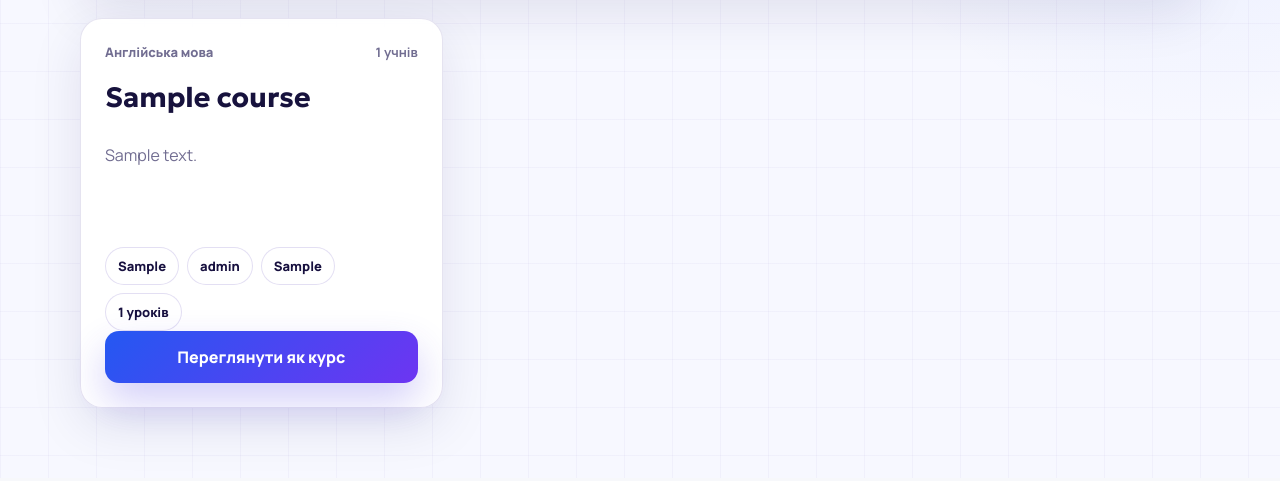
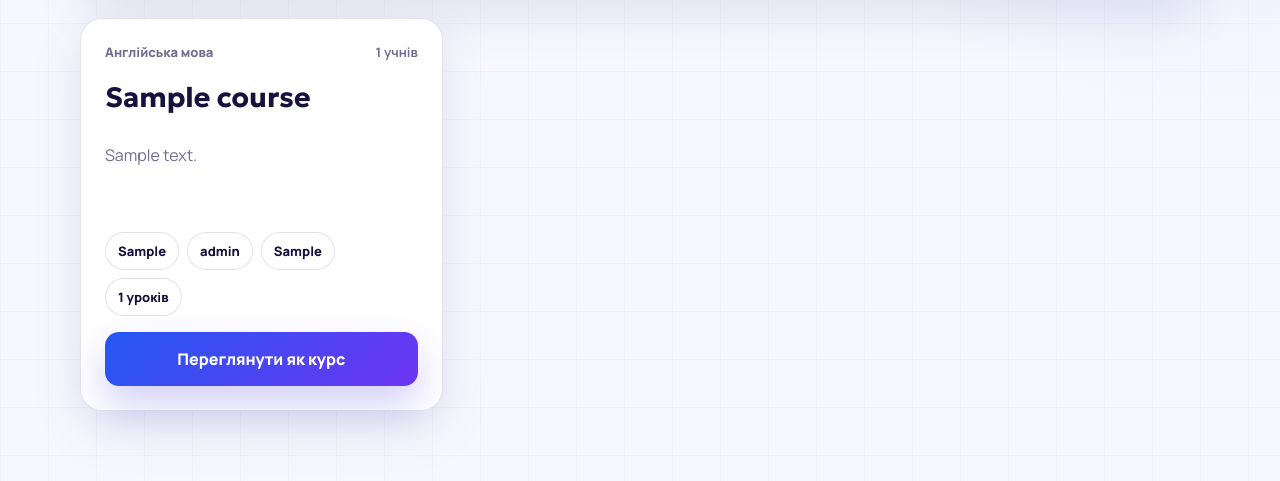
Before and after one commit to Sofier2/digital-center-platform, a Django app: page /manage/courses/ in a window 1280 px wide. Shown: the part 409-890 px from the top of the page. Before the commit the page ends 865 px from the top, so only its background shows below. Run offline with Django 5.2, Linux system fonts and the light colour scheme; a user stored in the database is signed in; tables that the repository leaves empty hold one stand-in row (values such as "Sample post").

Commit message:
Fix course card spacing

```diff
--- a/static/css/platform.css
+++ b/static/css/platform.css
@@ -853,6 +853,35 @@ main {
   justify-content: flex-start;
 }
 
+.course-card {
+  display: flex;
+  flex-direction: column;
+  gap: 0;
+  min-height: 0;
+}
+
+.course-card p {
+  flex: 1 1 auto;
+  min-height: 72px;
+  margin-bottom: 0;
+}
+
+.course-card .meta-list {
+  flex: 0 0 auto;
+  margin: 18px 0 16px;
+}
+
+.course-card .primary-btn {
+  flex: 0 0 auto;
+  width: 100%;
+  margin-top: auto;
+  min-height: 54px;
+}
+
+.course-card .meta-list li {
+  white-space: nowrap;
+}
+
 @media (max-width: 920px) {
   .course-grid,
   .module-card,
--- a/templates/learning/base.html
+++ b/templates/learning/base.html
@@ -10,7 +10,7 @@
     <link rel="preconnect" href="https://fonts.googleapis.com">
     <link rel="preconnect" href="https://fonts.gstatic.com" crossorigin>
     <link href="https://fonts.googleapis.com/css2?family=Geologica:wght@500;600;700;800;900&family=Manrope:wght@400;500;600;700;800&display=swap&subset=cyrillic" rel="stylesheet">
-    <link rel="stylesheet" href="{% static 'css/platform.css' %}?v=20260615-ui4">
+    <link rel="stylesheet" href="{% static 'css/platform.css' %}?v=20260615-ui5">
   </head>
   <body>
     <header class="app-header">
```
